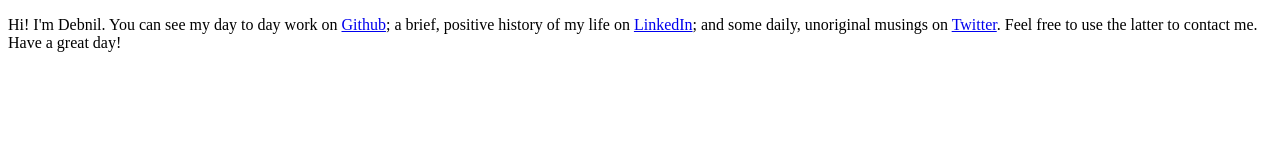
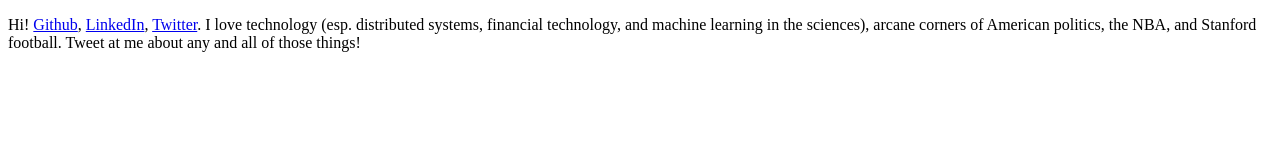
Before and after one commit to debnil/debnil.github.io, a plain HTML site: page index.html in a window 1280 px wide. Drawn offline with Linux system fonts and the light colour scheme.

Commit message:
give landing page a personality

```diff
--- a/index.html
+++ b/index.html
@@ -4,6 +4,6 @@
   <title>Debnil Sur</title>
 </head>
 <body>
-  <p>Hi! I'm Debnil. You can see my day to day work on <a href="https://github.com/debnil">Github</a>; a brief, positive history of my life on <a href="https://www.linkedin.com/in/debnilsur/">LinkedIn</a>; and some daily, unoriginal musings on <a href="https://twitter.com/debnilsur">Twitter</a>. Feel free to use the latter to contact me. Have a great day!</p>
+  <p>Hi! <a href="https://github.com/debnil">Github</a>, <a href="https://www.linkedin.com/in/debnilsur/">LinkedIn</a>, <a href="https://twitter.com/debnilsur">Twitter</a>. I love technology (esp. distributed systems, financial technology, and machine learning in the sciences), arcane corners of American politics, the NBA, and Stanford football. Tweet at me about any and all of those things!</p>
 </body>
   </html>
```
